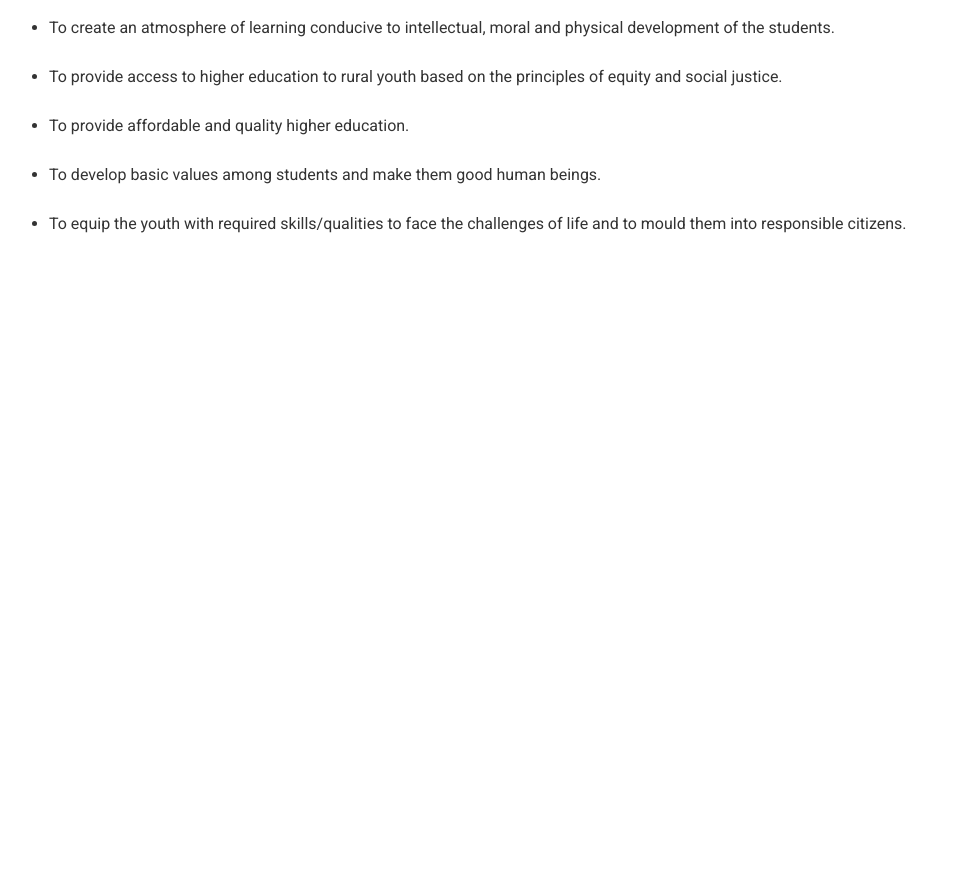
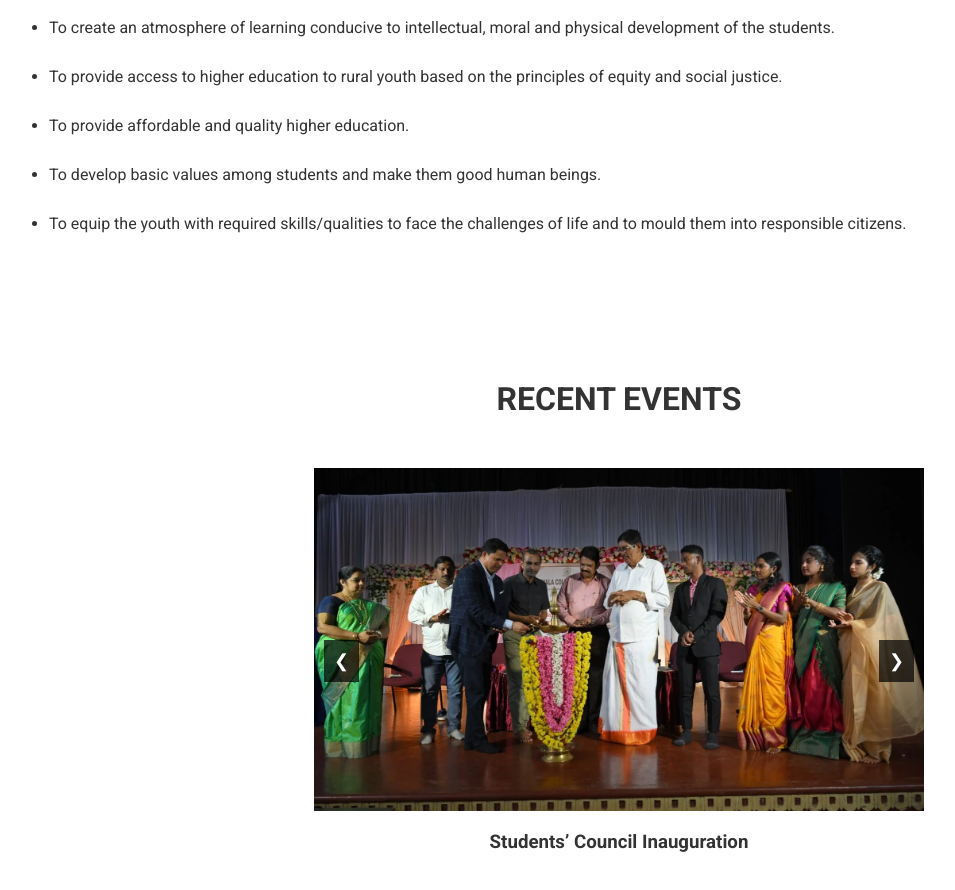
Before and after one commit to SanjaySujir7/Dhavala_College_Website, a plain HTML site: page index.html in a window 1280 px wide. Shown: the part 1946-2836 px from the top of the page, without its empty margins (21-976 px from the left). Before the commit the page ends 2246 px from the top, so only its background shows below. Drawn offline with Linux system fonts and the light colour scheme.

Commit message:
Added Image slider

```diff
--- a/index.html
+++ b/index.html
@@ -105,6 +105,23 @@
             </ul>
         </div>
     </section>
+    <section class="Events-Section">
+        <div>
+            <h2>RECENT EVENTS</h2>
+        </div>
+        <div class="Slider-Container">
+            <div class="slider">
+                <div class="slide" style="background-image: url('Slider1.webp');"></div>
+                <div class="slide" style="background-image: url('Slider2.webp');"></div>
+                <div class="slide" style="background-image: url('Slider3.webp');"></div>
+                <button class="prev slide-btn" onclick="moveSlide(-1)">&#10094;</button>
+                <button class="next slide-btn" onclick="moveSlide(1)">&#10095;</button>
+            </div>
+            <div>
+                <h3>Students’ Council Inauguration</h3>
+            </div>
+        </div>
+    </section>
     <script src="index.js"></script>
 </body>
 </html>
--- a/index.js
+++ b/index.js
@@ -1,58 +1,84 @@
 const Counter = document.querySelectorAll('.counter span');
 const Counter_Container = document.querySelector('.counter');
 
-let Counter_Activated = false
+let Counter_Activated = false;
 
+window.addEventListener('scroll', () => {
+    const containerTop = Counter_Container.offsetTop;
+    const containerBottom = containerTop + Counter_Container.offsetHeight;
+    const isInView = pageYOffset > containerTop - window.innerHeight && pageYOffset < containerBottom;
 
+    if (isInView && !Counter_Activated) {
 
-window.addEventListener('scroll',() => {
+        Counter.forEach(c => {
+            c.innerText = 0;
+            let count = 0;
 
+            function UpdateCount() {
+                const Target = parseInt(c.dataset.count, 10);
 
-    if(pageYOffset > Counter_Container.offsetTop - Counter_Container.offsetHeight - 500 && Counter_Activated === false){
-        console.log("hi");
-
-        Counter.forEach(c =>{
-            c.innerText = 0;
-            let count = 0
-
-            function UpdateCount(){
-                const Target = parseInt(c.dataset.count);
-
-                if(Target < 50){
-                    if(count < Target){
-                        count = count + 1;
+                if (Target < 50) {
+                    if (count < Target) {
+                        count++;
                         c.innerText = count;
-                        setTimeout(UpdateCount,40);
-                    }
-                    else{
+                        setTimeout(UpdateCount, 40);
+                    } else {
                         c.innerText = Target;
                     }
-                }
-                else{
-                    if(count < Target){
-                        count = count = count + 10;
+                } else {
+                    if (count < Target) {
+                        count += 10;
                         c.innerText = count;
-                        setTimeout(UpdateCount,20);
-                    }
-                    else{
+                        setTimeout(UpdateCount, 20);
+                    } else {
                         c.innerText = Target;
                     }
                 }
             }
 
-            UpdateCount()
-            Counter_Activated = true
-        })
+            UpdateCount();
+        });
+
+
+        Counter_Activated = true;
+    } else if (!isInView && Counter_Activated) {
+        Counter_Activated = false;
     }
+});
 
-    else if(
-        pageYOffset < Counter_Container.offsetTop - Counter_Container.offsetHeight - 500
-        || pageYOffset === 0
-        && Counter_Activated === true ){
 
-            Counter.forEach(c =>{
-                c.innerText = 0;
-            })
-            Counter_Activated = false
-        }
-})
+
+let slideIndex = 0;
+
+function showSlides() {
+  let slides = document.querySelectorAll('.slide');
+
+  slides.forEach(slide => slide.style.display = 'none');
+
+  slideIndex++;
+  if (slideIndex > slides.length) {
+    slideIndex = 1;
+  }
+
+  slides[slideIndex - 1].style.display = 'block';
+
+  setTimeout(showSlides, 5000);
+}
+
+function moveSlide(n) {
+  slideIndex += n;
+  let slides = document.querySelectorAll('.slide');
+
+  if (slideIndex > slides.length) {
+    slideIndex = 1;
+  } else if (slideIndex < 1) {
+    slideIndex = slides.length;
+  }
+
+
+  slides.forEach(slide => slide.style.display = 'none');
+
+  slides[slideIndex - 1].style.display = 'block';
+}
+
+showSlides();
--- a/style.css
+++ b/style.css
@@ -175,7 +175,7 @@ header a:hover:after{
 
 
 .welcome-bg-image img{
-    width: clamp(100px,40%,500px);
+    width: clamp(100px,90%,500px);
     box-shadow: 1px 1px 20px rgba(0, 0, 0, 0.403);
 }
 
@@ -213,7 +213,7 @@ header a:hover:after{
 }
 
 .welcome-vision-img img{
-    width: clamp(100px,50%,600px);
+    width: clamp(100px,90%,500px);
 }
 
 .welcome-para-vision-div h2{
@@ -266,6 +266,79 @@ header a:hover:after{
     font-size: clamp(50px,6vh,3rem);
 }
 
+
+
+.Events-Section{
+    padding-left: 30px;
+    padding-right: 30px;
+    padding-top: 80px;
+    min-height: 100vh;
+
+}
+
+.Events-Section h2{
+    text-align: center;
+    color: var(--black-text-color);
+    font-weight: 700;
+    font-size: 4vh;
+}
+
+
+.Slider-Container{
+    display: flex;
+    justify-content: center;
+    align-items: center;
+    padding-top: 50px;
+    flex-direction: column;
+}
+
+.Slider-Container h3{
+    color: var(--black-text-color);
+    margin-top: 20px;
+}
+
+.slider {
+    position: relative;
+    width: 50%;
+    aspect-ratio: 16 /9;
+    overflow: hidden;
+  }
+
+  .slide {
+    width: 100%;
+    height: 100%;
+    background-size: cover;
+    background-position: center;
+    display: none;
+    transition: transform 1s ease;
+  }
+
+  .slide-btn{
+    position: absolute;
+    top: 50%;
+    background-color: rgba(0, 0, 0, 0.7);
+    color: white;
+    font-size: 18px;
+    border: none;
+    padding: 10px;
+    cursor: pointer;
+    z-index: 100;
+  }
+
+  .prev {
+    left: 10px;
+  }
+
+  .next {
+    right: 10px;
+  }
+
+  .slide-btn:hover {
+    background-color: rgba(0, 0, 0, 0.8);
+  }
+
+
+
 /* All Media quries goes here and i will write media queries myself.
 making website responsive is my task */
 
@@ -317,5 +390,16 @@ making website responsive is my task */
             width: 150px;
         }
 
+        .Events-Section h2{
+            font-size: 3vh;
+        }
+
+    }
+
+}
+
+@media (max-width:900px) {
+    .slider{
+        width: 90%;
     }
 }
```
Also changed, not shown: Slider1.webp (added), Slider2.webp (added), Slider3.webp (added).
